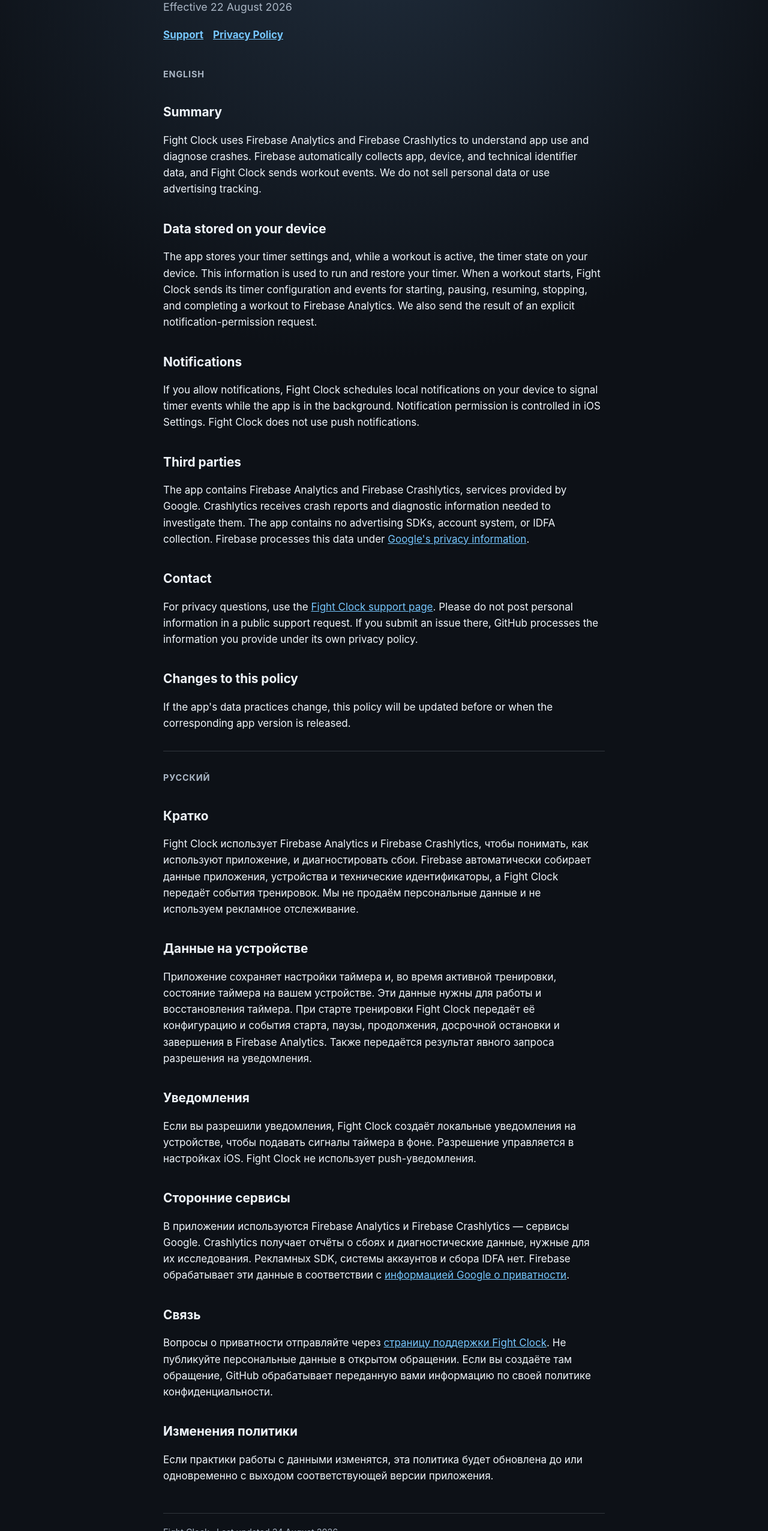
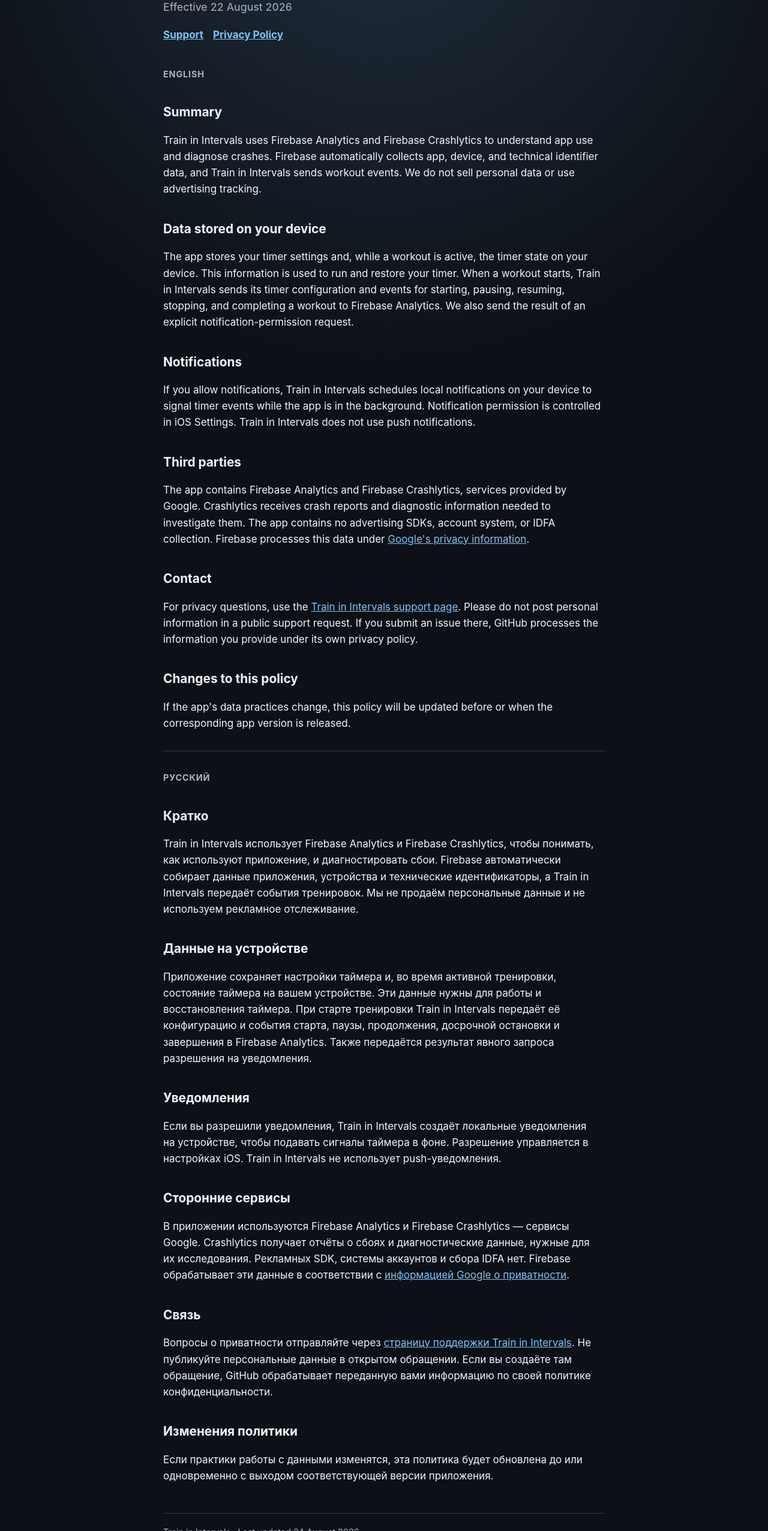
Before and after one commit to CoBug92/Fight-Clock, a plain HTML site: page docs/site/privacy/index.html in a window 1280 px wide. Shown: the part 167-2720 px from the top of the page at 60% size. Drawn offline with Linux system fonts and the light colour scheme.

Commit message:
docs: обновить название на страницах поддержки [skip ci]

```diff
--- a/docs/site/privacy/index.html
+++ b/docs/site/privacy/index.html
@@ -3,15 +3,15 @@
 <head>
   <meta charset="utf-8">
   <meta name="viewport" content="width=device-width, initial-scale=1">
-  <meta name="description" content="Fight Clock Privacy Policy.">
+  <meta name="description" content="Train in Intervals Privacy Policy.">
   <link rel="canonical" href="https://cobug92.github.io/Fight-Clock/site/privacy/">
   <link rel="stylesheet" href="../assets/styles.css">
-  <title>Fight Clock Privacy Policy</title>
+  <title>Train in Intervals Privacy Policy</title>
 </head>
 <body>
   <main class="page">
     <header>
-      <div class="brand">Fight Clock</div>
+      <div class="brand">Train in Intervals</div>
       <h1>Privacy Policy</h1>
       <p class="lead">Effective 22 August 2026</p>
       <nav aria-label="Site navigation">
@@ -23,15 +23,15 @@
     <section class="language" aria-labelledby="privacy-en">
       <div class="language-label">English</div>
       <h2 id="privacy-en">Summary</h2>
-      <p>Fight Clock uses Firebase Analytics and Firebase Crashlytics to understand app use and diagnose crashes. Firebase automatically collects app, device, and technical identifier data, and Fight Clock sends workout events. We do not sell personal data or use advertising tracking.</p>
+      <p>Train in Intervals uses Firebase Analytics and Firebase Crashlytics to understand app use and diagnose crashes. Firebase automatically collects app, device, and technical identifier data, and Train in Intervals sends workout events. We do not sell personal data or use advertising tracking.</p>
       <h2>Data stored on your device</h2>
-      <p>The app stores your timer settings and, while a workout is active, the timer state on your device. This information is used to run and restore your timer. When a workout starts, Fight Clock sends its timer configuration and events for starting, pausing, resuming, stopping, and completing a workout to Firebase Analytics. We also send the result of an explicit notification-permission request.</p>
+      <p>The app stores your timer settings and, while a workout is active, the timer state on your device. This information is used to run and restore your timer. When a workout starts, Train in Intervals sends its timer configuration and events for starting, pausing, resuming, stopping, and completing a workout to Firebase Analytics. We also send the result of an explicit notification-permission request.</p>
       <h2>Notifications</h2>
-      <p>If you allow notifications, Fight Clock schedules local notifications on your device to signal timer events while the app is in the background. Notification permission is controlled in iOS Settings. Fight Clock does not use push notifications.</p>
+      <p>If you allow notifications, Train in Intervals schedules local notifications on your device to signal timer events while the app is in the background. Notification permission is controlled in iOS Settings. Train in Intervals does not use push notifications.</p>
       <h2>Third parties</h2>
       <p>The app contains Firebase Analytics and Firebase Crashlytics, services provided by Google. Crashlytics receives crash reports and diagnostic information needed to investigate them. The app contains no advertising SDKs, account system, or IDFA collection. Firebase processes this data under <a href="https://firebase.google.com/support/privacy">Google's privacy information</a>.</p>
       <h2>Contact</h2>
-      <p>For privacy questions, use the <a href="../support/">Fight Clock support page</a>. Please do not post personal information in a public support request. If you submit an issue there, GitHub processes the information you provide under its own privacy policy.</p>
+      <p>For privacy questions, use the <a href="../support/">Train in Intervals support page</a>. Please do not post personal information in a public support request. If you submit an issue there, GitHub processes the information you provide under its own privacy policy.</p>
       <h2>Changes to this policy</h2>
       <p>If the app's data practices change, this policy will be updated before or when the corresponding app version is released.</p>
     </section>
@@ -39,20 +39,20 @@
     <section class="language" lang="ru" aria-labelledby="privacy-ru">
       <div class="language-label">Русский</div>
       <h2 id="privacy-ru">Кратко</h2>
-      <p>Fight Clock использует Firebase Analytics и Firebase Crashlytics, чтобы понимать, как используют приложение, и диагностировать сбои. Firebase автоматически собирает данные приложения, устройства и технические идентификаторы, а Fight Clock передаёт события тренировок. Мы не продаём персональные данные и не используем рекламное отслеживание.</p>
+      <p>Train in Intervals использует Firebase Analytics и Firebase Crashlytics, чтобы понимать, как используют приложение, и диагностировать сбои. Firebase автоматически собирает данные приложения, устройства и технические идентификаторы, а Train in Intervals передаёт события тренировок. Мы не продаём персональные данные и не используем рекламное отслеживание.</p>
       <h2>Данные на устройстве</h2>
-      <p>Приложение сохраняет настройки таймера и, во время активной тренировки, состояние таймера на вашем устройстве. Эти данные нужны для работы и восстановления таймера. При старте тренировки Fight Clock передаёт её конфигурацию и события старта, паузы, продолжения, досрочной остановки и завершения в Firebase Analytics. Также передаётся результат явного запроса разрешения на уведомления.</p>
+      <p>Приложение сохраняет настройки таймера и, во время активной тренировки, состояние таймера на вашем устройстве. Эти данные нужны для работы и восстановления таймера. При старте тренировки Train in Intervals передаёт её конфигурацию и события старта, паузы, продолжения, досрочной остановки и завершения в Firebase Analytics. Также передаётся результат явного запроса разрешения на уведомления.</p>
       <h2>Уведомления</h2>
-      <p>Если вы разрешили уведомления, Fight Clock создаёт локальные уведомления на устройстве, чтобы подавать сигналы таймера в фоне. Разрешение управляется в настройках iOS. Fight Clock не использует push-уведомления.</p>
+      <p>Если вы разрешили уведомления, Train in Intervals создаёт локальные уведомления на устройстве, чтобы подавать сигналы таймера в фоне. Разрешение управляется в настройках iOS. Train in Intervals не использует push-уведомления.</p>
       <h2>Сторонние сервисы</h2>
       <p>В приложении используются Firebase Analytics и Firebase Crashlytics — сервисы Google. Crashlytics получает отчёты о сбоях и диагностические данные, нужные для их исследования. Рекламных SDK, системы аккаунтов и сбора IDFA нет. Firebase обрабатывает эти данные в соответствии с <a href="https://firebase.google.com/support/privacy">информацией Google о приватности</a>.</p>
       <h2>Связь</h2>
-      <p>Вопросы о приватности отправляйте через <a href="../support/">страницу поддержки Fight Clock</a>. Не публикуйте персональные данные в открытом обращении. Если вы создаёте там обращение, GitHub обрабатывает переданную вами информацию по своей политике конфиденциальности.</p>
+      <p>Вопросы о приватности отправляйте через <a href="../support/">страницу поддержки Train in Intervals</a>. Не публикуйте персональные данные в открытом обращении. Если вы создаёте там обращение, GitHub обрабатывает переданную вами информацию по своей политике конфиденциальности.</p>
       <h2>Изменения политики</h2>
       <p>Если практики работы с данными изменятся, эта политика будет обновлена до или одновременно с выходом соответствующей версии приложения.</p>
     </section>
 
-    <footer>Fight Clock · Last updated 24 August 2026</footer>
+    <footer>Train in Intervals · Last updated 24 August 2026</footer>
   </main>
 </body>
 </html>
```
Also changed, not shown: docs/site/index.html (+2 -2 lines), docs/site/support/index.html (+9 -9 lines).
